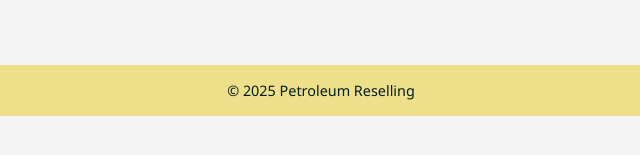
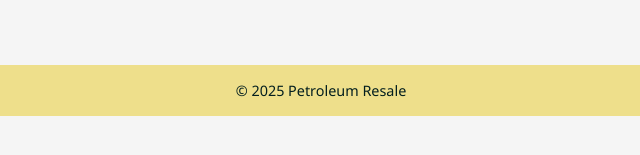
Before and after one commit to jimmymugithi/Petroleum-resale-web-application, a plain HTML site: page add.html in a window 1280 px wide. Shown: the part 535-690 px from the top of the page, 319-959 px from the left. Drawn offline with Linux system fonts and the light colour scheme.

Commit message:
Update add.html -footer

```diff
--- a/add.html
+++ b/add.html
@@ -35,7 +35,7 @@
     <p id="msg"></p>
   </main>
 
-  <footer>&copy; 2025 Petroleum Reselling</footer>
+  <footer>&copy; 2025 Petroleum Resale</footer>
 
   <script src="form.js"></script>
 </body>
```
